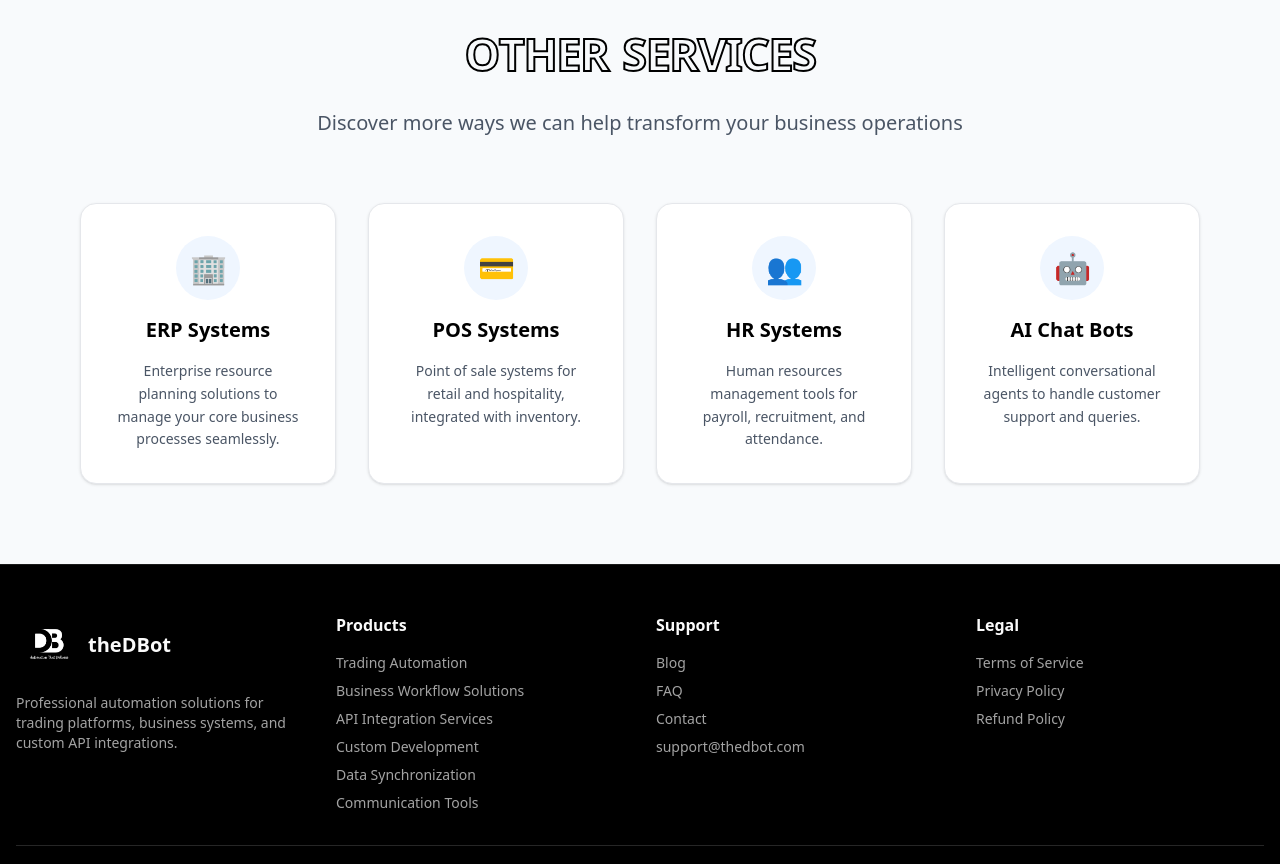
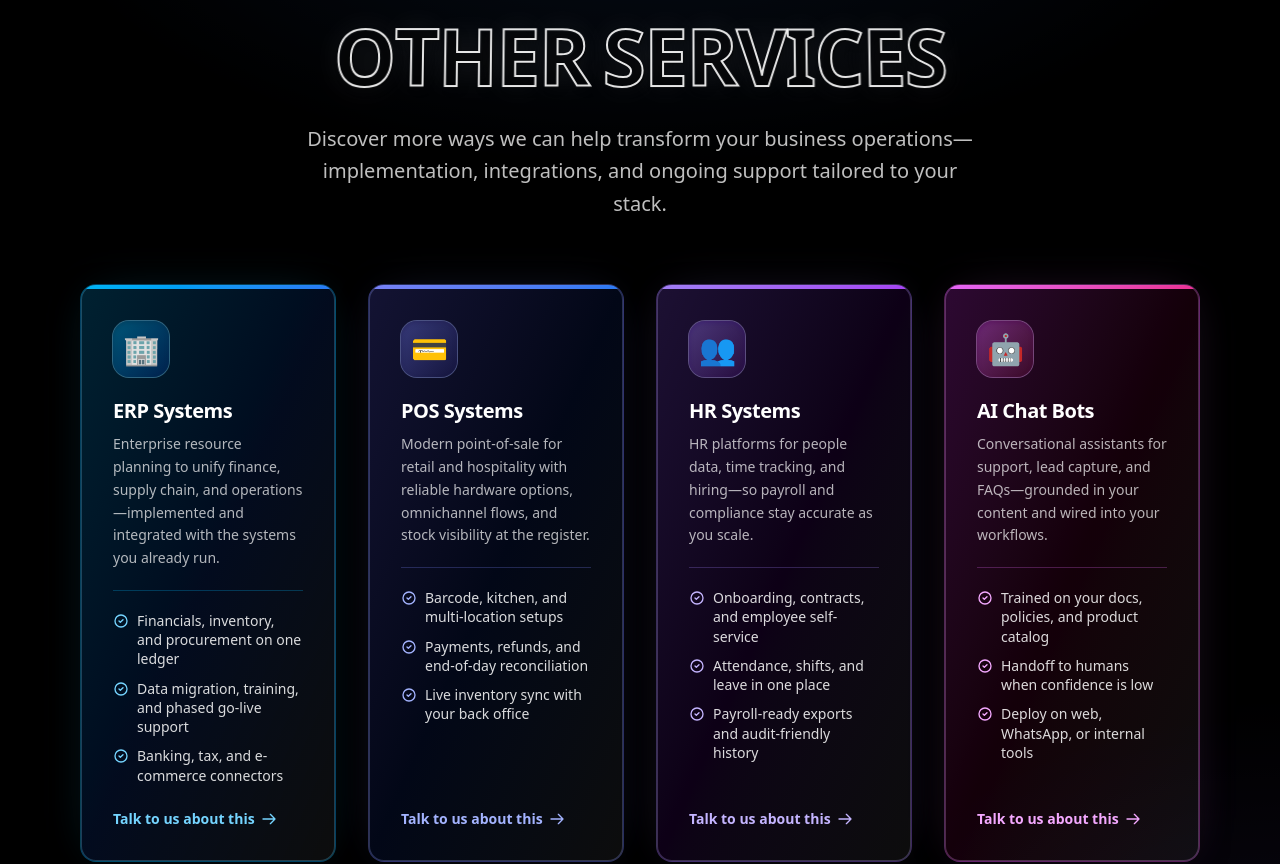
Before and after one commit to Appsbydare/thedbot.com, a Next.js app: page / in a window 1280 px wide. Shown: the part 5240-6104 px from the top of the page. Built offline with nearby package versions, Linux system fonts and the light colour scheme; a web font is replaced by a local one.

Commit message:
feat: enhance Other Services section with new offerings and styling adjustments

```diff
--- a/src/app/(main)/page.tsx
+++ b/src/app/(main)/page.tsx
@@ -1,7 +1,7 @@
 "use client";
 
 import Link from "next/link";
-import { ArrowRight, Zap, Shield, TrendingUp, Globe } from "@/components/icons";
+import { ArrowRight, Zap, Shield, TrendingUp, Globe, CheckCircle } from "@/components/icons";
 import AnimatedHeading from "@/components/AnimatedHeading";
 import { useState, useRef, useEffect } from "react";
 import RevealOnScroll from "@/components/RevealOnScroll";
@@ -114,6 +114,96 @@ const categories = [
     ctaColor: "text-pink-700"
   }
 ];
+
+const otherServices = [
+  {
+    icon: "🏢",
+    title: "ERP Systems",
+    desc: "Enterprise resource planning to unify finance, supply chain, and operations—implemented and integrated with the systems you already run.",
+    highlights: [
+      "Financials, inventory, and procurement on one ledger",
+      "Data migration, training, and phased go-live support",
+      "Banking, tax, and e-commerce connectors"
+    ],
+    accent: "blue" as const,
+  },
+  {
+    icon: "💳",
+    title: "POS Systems",
+    desc: "Modern point-of-sale for retail and hospitality with reliable hardware options, omnichannel flows, and stock visibility at the register.",
+    highlights: [
+      "Barcode, kitchen, and multi-location setups",
+      "Payments, refunds, and end-of-day reconciliation",
+      "Live inventory sync with your back office"
+    ],
+    accent: "indigo" as const,
+  },
+  {
+    icon: "👥",
+    title: "HR Systems",
+    desc: "HR platforms for people data, time tracking, and hiring—so payroll and compliance stay accurate as you scale.",
+    highlights: [
+      "Onboarding, contracts, and employee self-service",
+      "Attendance, shifts, and leave in one place",
+      "Payroll-ready exports and audit-friendly history"
+    ],
+    accent: "violet" as const,
+  },
+  {
+    icon: "🤖",
+    title: "AI Chat Bots",
+    desc: "Conversational assistants for support, lead capture, and FAQs—grounded in your content and wired into your workflows.",
+    highlights: [
+      "Trained on your docs, policies, and product catalog",
+      "Handoff to humans when confidence is low",
+      "Deploy on web, WhatsApp, or internal tools"
+    ],
+    accent: "fuchsia" as const,
+  },
+];
+
+const otherServiceAccents = {
+  blue: {
+    bar: "from-sky-400 to-blue-500",
+    cardGlass:
+      "border-sky-400/30 bg-gradient-to-br from-sky-500/20 via-blue-600/12 to-white/5 shadow-[0_8px_32px_-8px_rgba(0,0,0,0.55),0_0_48px_-16px_rgba(56,189,248,0.22)] ring-1 ring-inset ring-sky-300/25 backdrop-blur-xl backdrop-saturate-150 hover:border-sky-300/50 hover:from-sky-400/30 hover:via-blue-600/20 hover:to-white/10 hover:shadow-[0_20px_48px_-12px_rgba(0,0,0,0.6),0_0_56px_-12px_rgba(56,189,248,0.35)] hover:ring-sky-200/35",
+    divider: "border-sky-400/25",
+    iconWrap:
+      "bg-gradient-to-br from-sky-400/35 to-blue-700/20 shadow-inner shadow-sky-950/40 ring-1 ring-sky-300/40",
+    bullet: "text-sky-300",
+    cta: "text-sky-300 group-hover:text-sky-200",
+  },
+  indigo: {
+    bar: "from-indigo-400 to-blue-500",
+    cardGlass:
+      "border-indigo-400/30 bg-gradient-to-br from-indigo-500/20 via-blue-700/10 to-white/5 shadow-[0_8px_32px_-8px_rgba(0,0,0,0.55),0_0_48px_-16px_rgba(129,140,248,0.22)] ring-1 ring-inset ring-indigo-300/25 backdrop-blur-xl backdrop-saturate-150 hover:border-indigo-300/50 hover:from-indigo-400/30 hover:via-blue-700/20 hover:to-white/10 hover:shadow-[0_20px_48px_-12px_rgba(0,0,0,0.6),0_0_56px_-12px_rgba(129,140,248,0.35)] hover:ring-indigo-200/35",
+    divider: "border-indigo-400/25",
+    iconWrap:
+      "bg-gradient-to-br from-indigo-400/35 to-indigo-900/25 shadow-inner shadow-indigo-950/40 ring-1 ring-indigo-300/40",
+    bullet: "text-indigo-300",
+    cta: "text-indigo-300 group-hover:text-indigo-200",
+  },
+  violet: {
+    bar: "from-violet-400 to-purple-500",
+    cardGlass:
+      "border-violet-400/30 bg-gradient-to-br from-violet-500/20 via-purple-700/10 to-white/5 shadow-[0_8px_32px_-8px_rgba(0,0,0,0.55),0_0_48px_-16px_rgba(167,139,250,0.22)] ring-1 ring-inset ring-violet-300/25 backdrop-blur-xl backdrop-saturate-150 hover:border-violet-300/50 hover:from-violet-400/30 hover:via-purple-700/20 hover:to-white/10 hover:shadow-[0_20px_48px_-12px_rgba(0,0,0,0.6),0_0_56px_-12px_rgba(167,139,250,0.35)] hover:ring-violet-200/35",
+    divider: "border-violet-400/25",
+    iconWrap:
+      "bg-gradient-to-br from-violet-400/35 to-purple-900/25 shadow-inner shadow-violet-950/40 ring-1 ring-violet-300/40",
+    bullet: "text-violet-300",
+    cta: "text-violet-300 group-hover:text-violet-200",
+  },
+  fuchsia: {
+    bar: "from-fuchsia-400 to-pink-500",
+    cardGlass:
+      "border-fuchsia-400/30 bg-gradient-to-br from-fuchsia-500/20 via-pink-700/10 to-white/5 shadow-[0_8px_32px_-8px_rgba(0,0,0,0.55),0_0_48px_-16px_rgba(232,121,249,0.22)] ring-1 ring-inset ring-fuchsia-300/25 backdrop-blur-xl backdrop-saturate-150 hover:border-fuchsia-300/50 hover:from-fuchsia-400/30 hover:via-pink-700/20 hover:to-white/10 hover:shadow-[0_20px_48px_-12px_rgba(0,0,0,0.6),0_0_56px_-12px_rgba(232,121,249,0.35)] hover:ring-fuchsia-200/35",
+    divider: "border-fuchsia-400/25",
+    iconWrap:
+      "bg-gradient-to-br from-fuchsia-400/35 to-pink-900/25 shadow-inner shadow-fuchsia-950/40 ring-1 ring-fuchsia-300/40",
+    bullet: "text-fuchsia-300",
+    cta: "text-fuchsia-300 group-hover:text-fuchsia-200",
+  },
+};
 
 function CategoryCarousel() {
   const [isPaused, setIsPaused] = useState(false);
@@ -472,34 +562,79 @@ export default function Home() {
       </section>
 
       {/* Other Services Section */}
-      <section className="py-16 sm:py-20 bg-slate-50 border-t border-gray-200">
-        <div className="mx-auto max-w-6xl px-4">
+      <section
+        data-bg="black"
+        className="relative py-16 sm:py-20 overflow-hidden bg-black border-t border-white/10"
+      >
+        <div
+          className="pointer-events-none absolute inset-0 opacity-50"
+          aria-hidden
+          style={{
+            backgroundImage:
+              "radial-gradient(ellipse 90% 60% at 50% -10%, rgb(59 130 246 / 0.22), transparent 55%), radial-gradient(ellipse 70% 50% at 100% 100%, rgb(139 92 246 / 0.12), transparent 50%)",
+          }}
+        />
+        <div className="relative mx-auto max-w-6xl px-4">
           <RevealOnScroll className="text-center mb-10 sm:mb-16" width="100%">
-            <AnimatedHeading className="text-4xl sm:text-5xl md:text-6xl font-heading tracking-tight leading-[0.9] cursor-heading cursor-heading-why-choose mb-4 text-black">
+            <AnimatedHeading
+              enablePerspective={false}
+              className="text-4xl sm:text-5xl md:text-6xl font-heading tracking-tight leading-[0.9] uppercase cursor-heading inline-block mb-4"
+            >
               OTHER SERVICES
             </AnimatedHeading>
-            <p className="text-lg sm:text-xl text-gray-600 max-w-2xl mx-auto mt-4 leading-relaxed">
-              Discover more ways we can help transform your business operations
+            <p className="text-lg sm:text-xl text-white/75 max-w-2xl mx-auto mt-4 leading-relaxed">
+              Discover more ways we can help transform your business operations—implementation,
+              integrations, and ongoing support tailored to your stack.
             </p>
           </RevealOnScroll>
 
           <div className="grid grid-cols-1 sm:grid-cols-2 lg:grid-cols-4 gap-6 sm:gap-8">
-            {[
-              { icon: "🏢", title: "ERP Systems", desc: "Enterprise resource planning solutions to manage your core business processes seamlessly." },
-              { icon: "💳", title: "POS Systems", desc: "Point of sale systems for retail and hospitality, integrated with inventory." },
-              { icon: "👥", title: "HR Systems", desc: "Human resources management tools for payroll, recruitment, and attendance." },
-              { icon: "🤖", title: "AI Chat Bots", desc: "Intelligent conversational agents to handle customer support and queries." }
-            ].map((service, i) => (
-              <RevealOnScroll key={i} delay={i * 0.1}>
-                <div className="text-center space-y-4 p-8 rounded-2xl bg-white border border-gray-200 shadow-sm hover:shadow-xl hover:-translate-y-1 transition-all duration-300 h-full">
-                  <div className="w-16 h-16 mx-auto bg-blue-50 rounded-full flex items-center justify-center text-3xl">
-                    {service.icon}
+            {otherServices.map((service, i) => {
+              const a = otherServiceAccents[service.accent];
+              return (
+                <RevealOnScroll key={service.title} delay={i * 0.1}>
+                  <div
+                    className={`group relative flex h-full flex-col overflow-hidden rounded-2xl border transition-all duration-300 hover:-translate-y-1 ${a.cardGlass}`}
+                  >
+                    <div
+                      className={`h-1 w-full bg-gradient-to-r ${a.bar} opacity-95`}
+                      aria-hidden
+                    />
+                    <div className="flex flex-1 flex-col p-6 sm:p-8 text-left">
+                      <div
+                        className={`mb-5 flex size-14 shrink-0 items-center justify-center rounded-2xl text-3xl transition-transform duration-300 group-hover:scale-105 ${a.iconWrap}`}
+                      >
+                        {service.icon}
+                      </div>
+                      <h3 className="text-xl font-bold tracking-tight text-white">
+                        {service.title}
+                      </h3>
+                      <p className="mt-2 text-sm leading-relaxed text-white/70">{service.desc}</p>
+                      <ul
+                        className={`mt-5 flex flex-1 flex-col gap-2.5 border-t pt-5 ${a.divider}`}
+                      >
+                        {service.highlights.map((line) => (
+                          <li key={line} className="flex gap-2 text-sm text-white/85">
+                            <CheckCircle
+                              className={`mt-0.5 size-4 shrink-0 ${a.bullet}`}
+                              aria-hidden
+                            />
+                            <span className="leading-snug">{line}</span>
+                          </li>
+                        ))}
+                      </ul>
+                      <Link
+                        href="/contact"
+                        className={`mt-6 inline-flex items-center gap-1.5 text-sm font-semibold transition-colors ${a.cta}`}
+                      >
+                        Talk to us about this
+                        <ArrowRight className="size-4 transition-transform group-hover:translate-x-0.5" />
+                      </Link>
+                    </div>
                   </div>
-                  <h3 className="text-xl font-bold text-black">{service.title}</h3>
-                  <p className="text-sm text-gray-600 leading-relaxed">{service.desc}</p>
-                </div>
-              </RevealOnScroll>
-            ))}
+                </RevealOnScroll>
+              );
+            })}
           </div>
         </div>
       </section>
--- a/src/app/globals.css
+++ b/src/app/globals.css
@@ -438,6 +438,20 @@ section[data-bg="black"] .cursor-heading-why-choose.heading-hover span[data-line
   -webkit-text-stroke: 0px;
 }
 
+/* Plain cursor-heading on black (e.g. Other Services) — same stroked look as hero AUTOMATION */
+section[data-bg="black"] .cursor-heading:not(.cursor-heading-why-choose).heading-default span[data-line="first"],
+section[data-bg="black"] .cursor-heading:not(.cursor-heading-why-choose).heading-hover span[data-line="first"] {
+  color: transparent;
+  -webkit-text-stroke: 2px rgba(255, 255, 255, 0.9);
+  font-size: 1.3em;
+}
+
+section[data-bg="black"] .cursor-heading:not(.cursor-heading-why-choose).heading-default span[data-line="second"],
+section[data-bg="black"] .cursor-heading:not(.cursor-heading-why-choose).heading-hover span[data-line="second"] {
+  color: rgba(255, 255, 255, 0.95);
+  -webkit-text-stroke: 0px;
+}
+
 /* Category cards for dark sections */
 .category-card {
   border: 1px solid rgba(15, 23, 42, 0.08);
```
